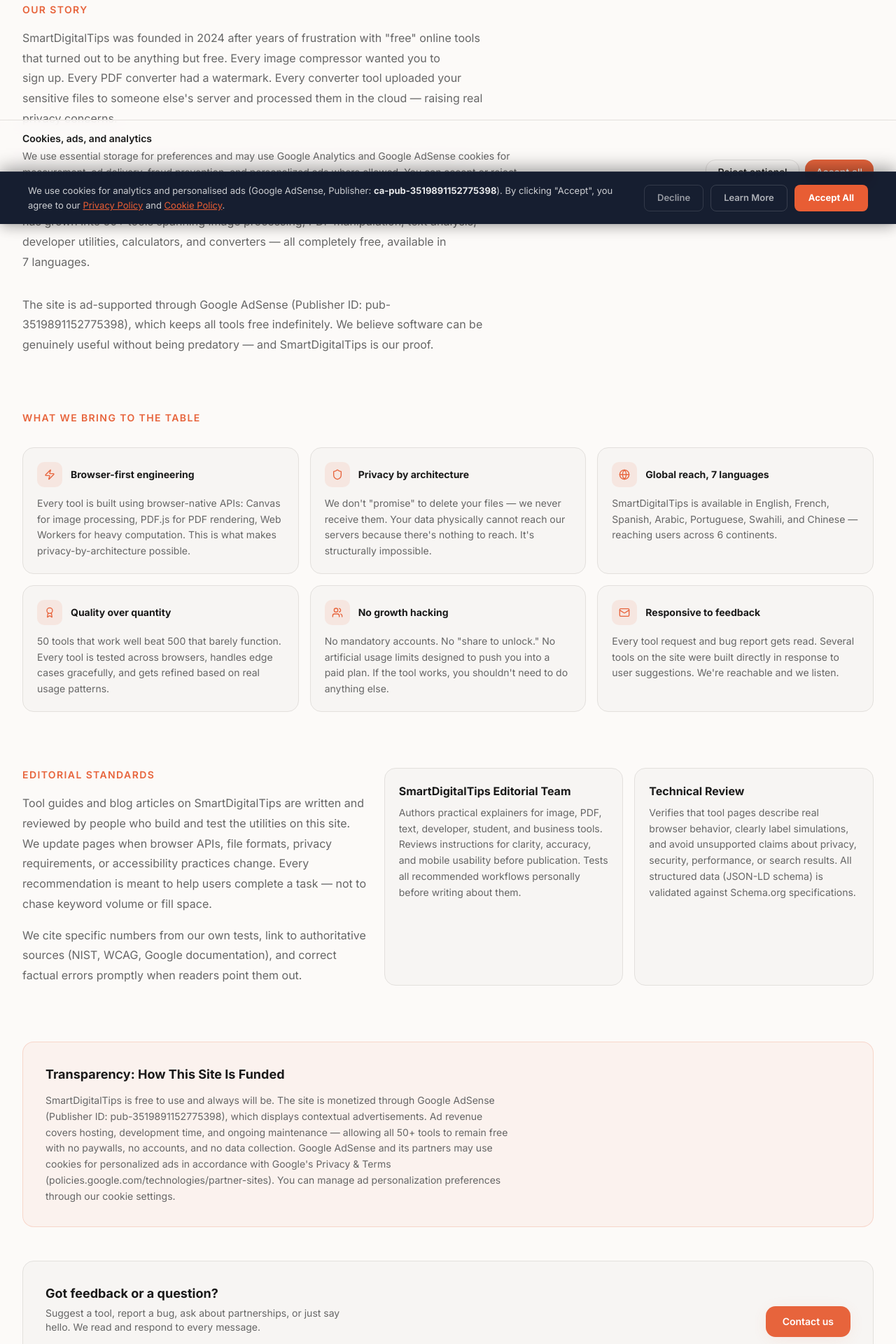
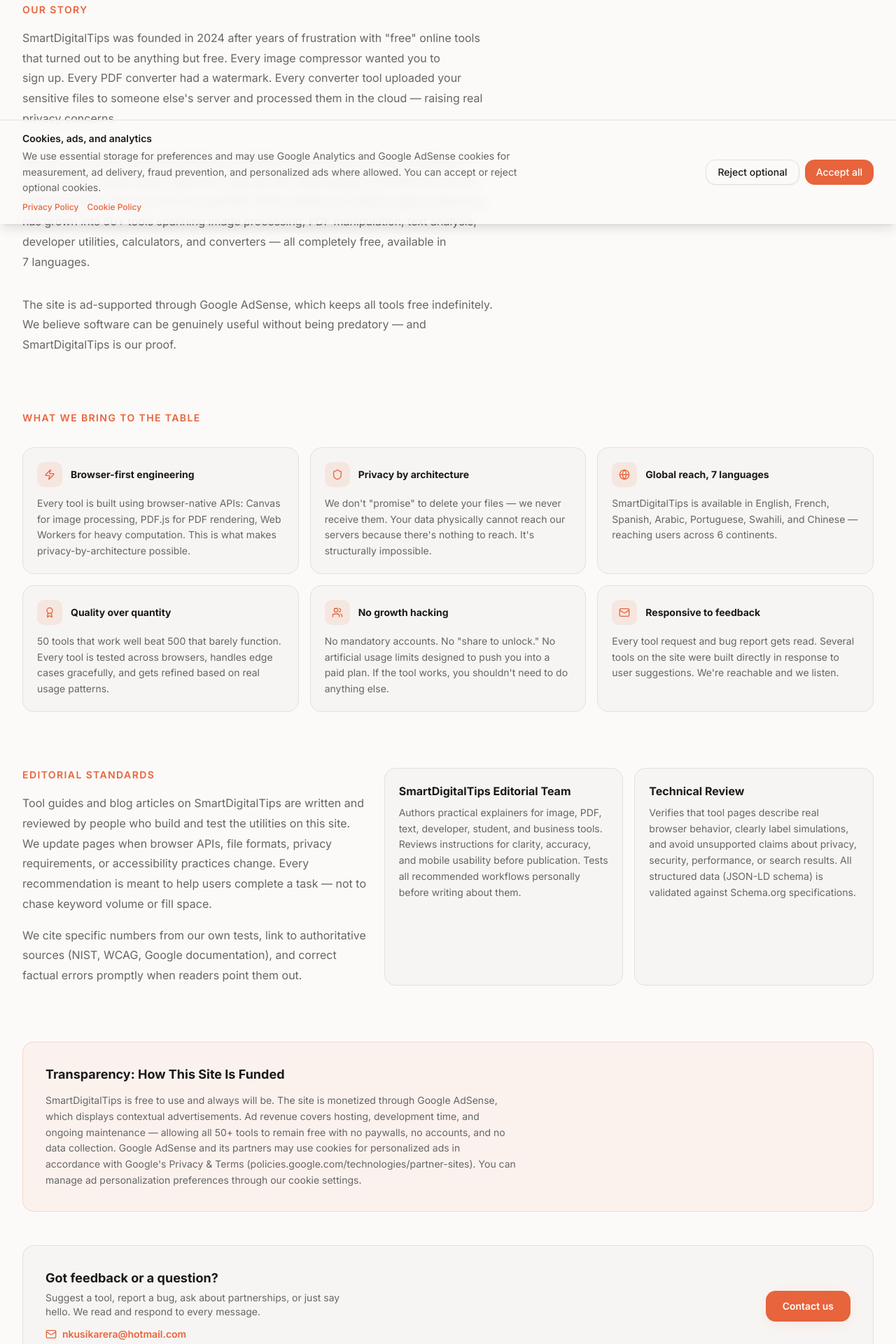
Before and after one commit to angelokarera/smarttips, a React (Vite) app: page /about in a window 1280 px wide. Shown: the part 480-2400 px from the top of the page at 70% size. Built offline with nearby package versions, Linux system fonts and the light colour scheme.

Commit message:
feat: implement cookie consent banner and consent-gated Google AdSense components

```diff
--- a/src/App.tsx
+++ b/src/App.tsx
@@ -11,7 +11,6 @@
 import BlogList from './pages/BlogList'
 import BlogPost from './pages/BlogPost'
 import { usePageTracking } from './hooks/usePageTracking'
-import AdConsentBanner from './components/AdConsentBanner'
 
 export default function App() {
   // Fire pageview event on every route change
@@ -43,7 +42,6 @@
         <Route path="/:locale/blog" element={<BlogList />} />
         <Route path="/:locale/blog/:slug" element={<BlogPost />} />
       </Routes>
-      <AdConsentBanner />
     </>
   )
 }
--- a/src/components/AdConsentBanner.tsx
+++ b/src/components/AdConsentBanner.tsx
@@ -82,8 +82,7 @@
             flex: '1 1 300px',
           }}
         >
-          We use cookies for analytics and personalised ads (Google AdSense, Publisher:{' '}
-          <strong style={{ color: 'rgba(255,255,255,0.9)' }}>ca-pub-3519891152775398</strong>).
+          We use cookies for analytics and personalised ads (Google AdSense).
           By clicking "Accept", you agree to our{' '}
           <Link to="/privacy" style={{ color: '#e85d34', textDecoration: 'underline' }}>
             Privacy Policy
--- a/src/components/ads/AdUnit.tsx
+++ b/src/components/ads/AdUnit.tsx
@@ -1,6 +1,5 @@
 /**
  * AdUnit — Universal Google AdSense component
- * Publisher: ca-pub-3519891152775398 | Customer: 9066894802
  *
  * Only renders ads if the user has accepted cookie consent.
  * Prevents duplicate push() calls using a ref guard.
--- a/src/components/privacy/CookieConsent.tsx
+++ b/src/components/privacy/CookieConsent.tsx
@@ -4,7 +4,7 @@
 import { useLocalizedPath } from '@/hooks/useLocale'
 import { useTranslations } from '@/hooks/useTranslations'
 
-const CONSENT_KEY = 'smartdigitaltips-cookie-consent'
+const CONSENT_KEY = 'sdt_cookie_consent'
 
 type ConsentChoice = 'accepted' | 'rejected'
 
--- a/src/pages/About.tsx
+++ b/src/pages/About.tsx
@@ -91,7 +91,7 @@
             all completely free, available in 7 languages.
           </p>
           <p className="text-muted-foreground leading-[1.8]">
-            The site is ad-supported through Google AdSense (Publisher ID: pub-3519891152775398), which keeps
+            The site is ad-supported through Google AdSense, which keeps
             all tools free indefinitely. We believe software can be genuinely useful without being predatory
             — and SmartDigitalTips is our proof.
           </p>
@@ -216,10 +216,10 @@
           <h2 className="font-bold text-lg mb-3">Transparency: How This Site Is Funded</h2>
           <p className="text-sm text-muted-foreground leading-relaxed max-w-2xl">
             SmartDigitalTips is free to use and always will be. The site is monetized through
-            Google AdSense (Publisher ID: pub-3519891152775398), which displays contextual advertisements.
+            Google AdSense, which displays contextual advertisements.
             Ad revenue covers hosting, development time, and ongoing maintenance — allowing all 50+ tools
             to remain free with no paywalls, no accounts, and no data collection. Google AdSense and its
-            partners may use cookies for personalized ads in accordance with Google's Privacy & Terms
+            partners may use cookies for personalized ads in accordance with Google's Privacy &amp; Terms
             (policies.google.com/technologies/partner-sites). You can manage ad personalization preferences
             through our cookie settings.
           </p>
--- a/src/pages/Privacy.tsx
+++ b/src/pages/Privacy.tsx
@@ -89,9 +89,8 @@
           <section>
             <h2 className="text-xl font-bold mb-3">5. Third-Party Advertising &amp; Cookies (Google AdSense)</h2>
             <p className="text-muted-foreground leading-relaxed">
-              We display advertisements through <strong>Google AdSense</strong> (Publisher ID:{' '}
-              <strong>ca-pub-3519891152775398</strong>, Customer ID: <strong>9066894802</strong>).
-              Google AdSense uses cookies and web beacons to serve ads based on a user’s prior visits
+              We display advertisements through <strong>Google AdSense</strong>.
+              Google AdSense uses cookies and web beacons to serve ads based on a user's prior visits
               to this and other websites. These advertising cookies allow Google and its partners to
               serve ads to you based on your browsing history.
             </p>
```
Also changed, not shown: src/components/ads/AdBanner.tsx (+2 -5 lines).
